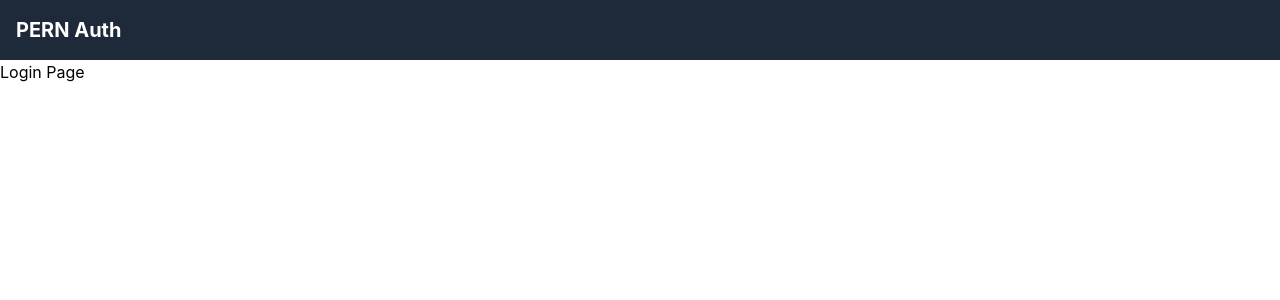
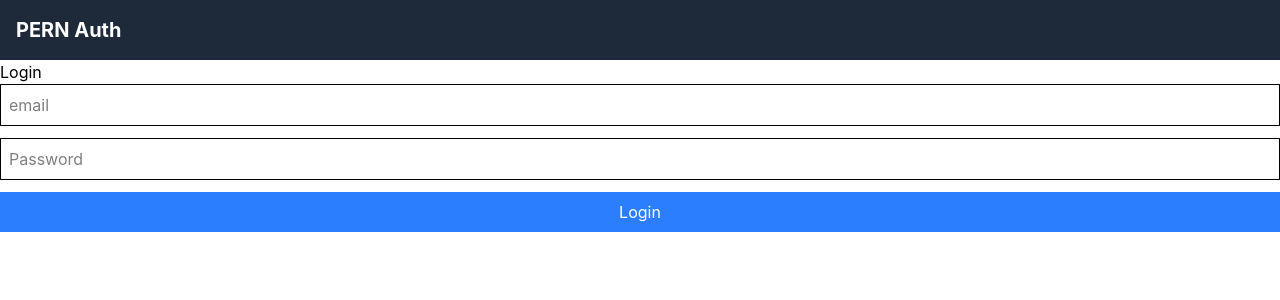
Before and after one commit to enx-code/pern-auth, a React (Vite) app in the folder frontend/: page /login in a window 1280 px wide. Shown: the top 300 px of the page. Built offline with nearby package versions, Linux system fonts and the light colour scheme; no server answers.

Commit message:
working with front end

```diff
--- a/frontend/src/App.jsx
+++ b/frontend/src/App.jsx
@@ -6,13 +6,12 @@ import Home from './pages/Home';
 import Login from './pages/Login';
 import Register from './pages/Register';
 
+axios.defaults.withCredentials = true;
 
 function App() {
   const [user, setUser] = useState(null);
-  const [error, setError] = useState("");
   const [loading, setLoading] = useState(true);
 
-  // axios.defaults.withCredentials = true;
 
   useEffect(() => {
     const fetchUser = async () => {
@@ -20,7 +19,7 @@ function App() {
         const res = await axios.get('http://localhost:5000/api/auth/me');
         setUser(res.data);
       } catch (err) {
-        setError(err.response.data.message);
+        setUser(null);
       } finally {
         setLoading(false);
     }
@@ -34,7 +33,7 @@ function App() {
       <Navbar />
       <Routes>
         <Route path="/" element={<Home />} />
-        <Route path="/login" element={<Login />} />
+        <Route path="/login" element={<Login setUser={setUser} />} />
         <Route path="/register" element={<Register />} />
       </Routes>
     </Router>
--- a/frontend/src/pages/Home.jsx
+++ b/frontend/src/pages/Home.jsx
@@ -0,0 +1,10 @@
+const Home = () => {
+  return (
+    <div>
+      <h1>Home</h1>
+      <p>Welcome to the home page!</p>
+    </div>
+  );
+};
+
+export default Home;
--- a/frontend/src/pages/Login.jsx
+++ b/frontend/src/pages/Login.jsx
@@ -1,9 +1,43 @@
-import React from "react";
+import axios from "axios";
+import React, { useState } from "react";
+import { useNavigate } from "react-router-dom";
 
-const Login = () => {
+
+const Login = ({ setUser }) => {
+
+  const [form, setForm] = useState({
+    email: "",
+    password: ""
+  });
+  const [error, setError] = useState("");
+  const navigate = useNavigate();
+
+  const handleSubmit = async (e) => {
+    e.preventDefault();
+    try {
+      const res = await axios.post("http://localhost:5000/api/auth/login", form);
+      setUser(res.data);
+      navigate("/");
+    } catch (err) {
+      setError("Invalid email or password");
+    }
+  };
   return (
     <div>
-      <h1>Login Page</h1>
+      <form action="">
+        <h2>Login</h2>
+        <input type="email"
+        placeholder="email"
+        className="border p-2 w-full mb-3"
+        value = {form.email}
+        onChange={(e) => setForm({...form, email: e.target.value})} />
+        <input type="password"
+        placeholder="Password"
+        className="border p-2 w-full mb-3"
+        value = {form.password}
+        onChange={(e) => setForm({...form, password: e.target.value})} />
+        <button type="submit" className="bg-blue-500 text-white p-2 w-full">Login</button>
+      </form>
     </div>
   );
 };
--- a/frontend/src/pages/Register.jsx
+++ b/frontend/src/pages/Register.jsx
@@ -0,0 +1,10 @@
+const Register = () => {
+  return (
+    <div>
+      <h1>Register</h1>
+      <p>Welcome to the register page!</p>
+    </div>
+  );
+};
+
+export default Register;
```
